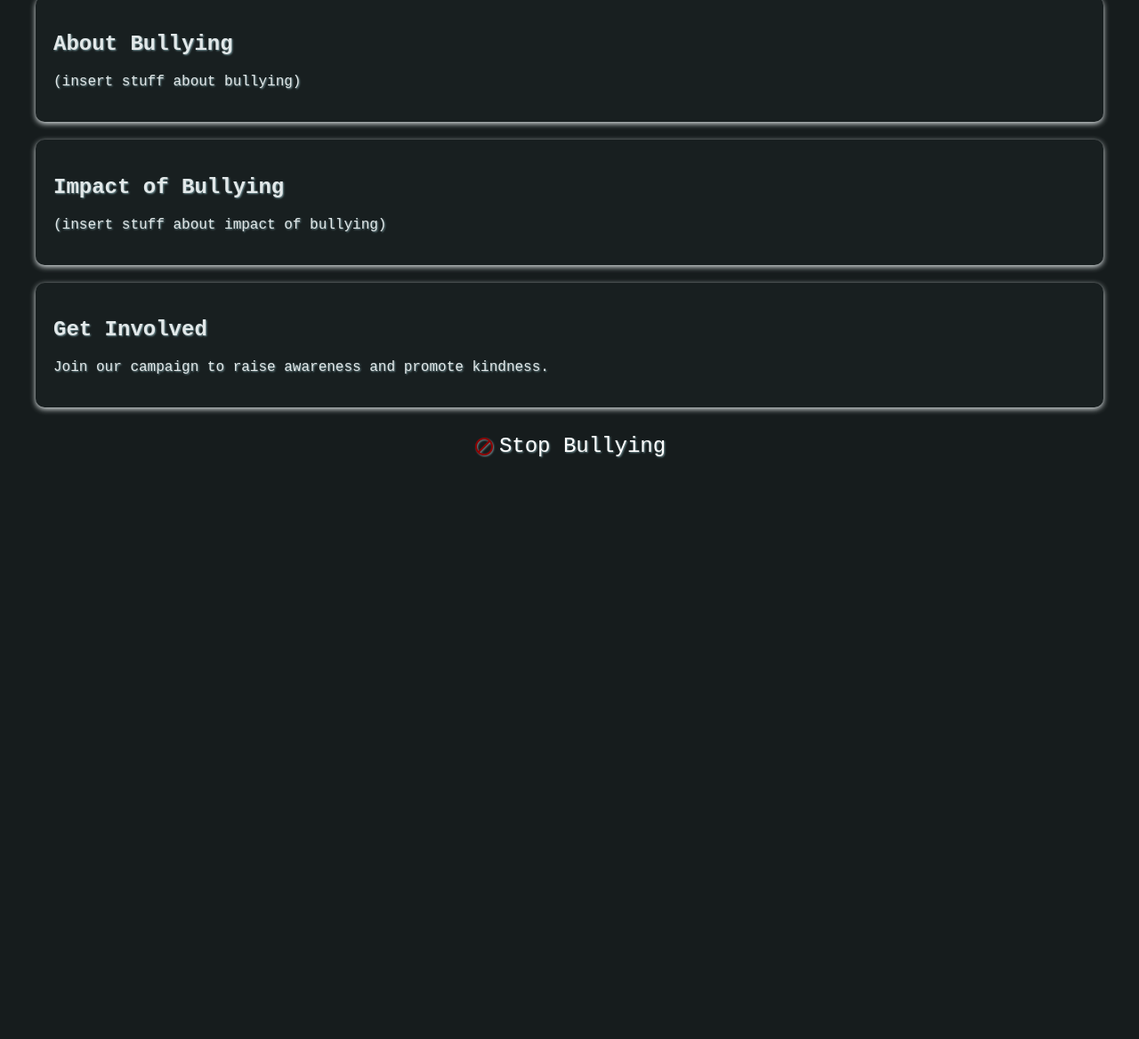
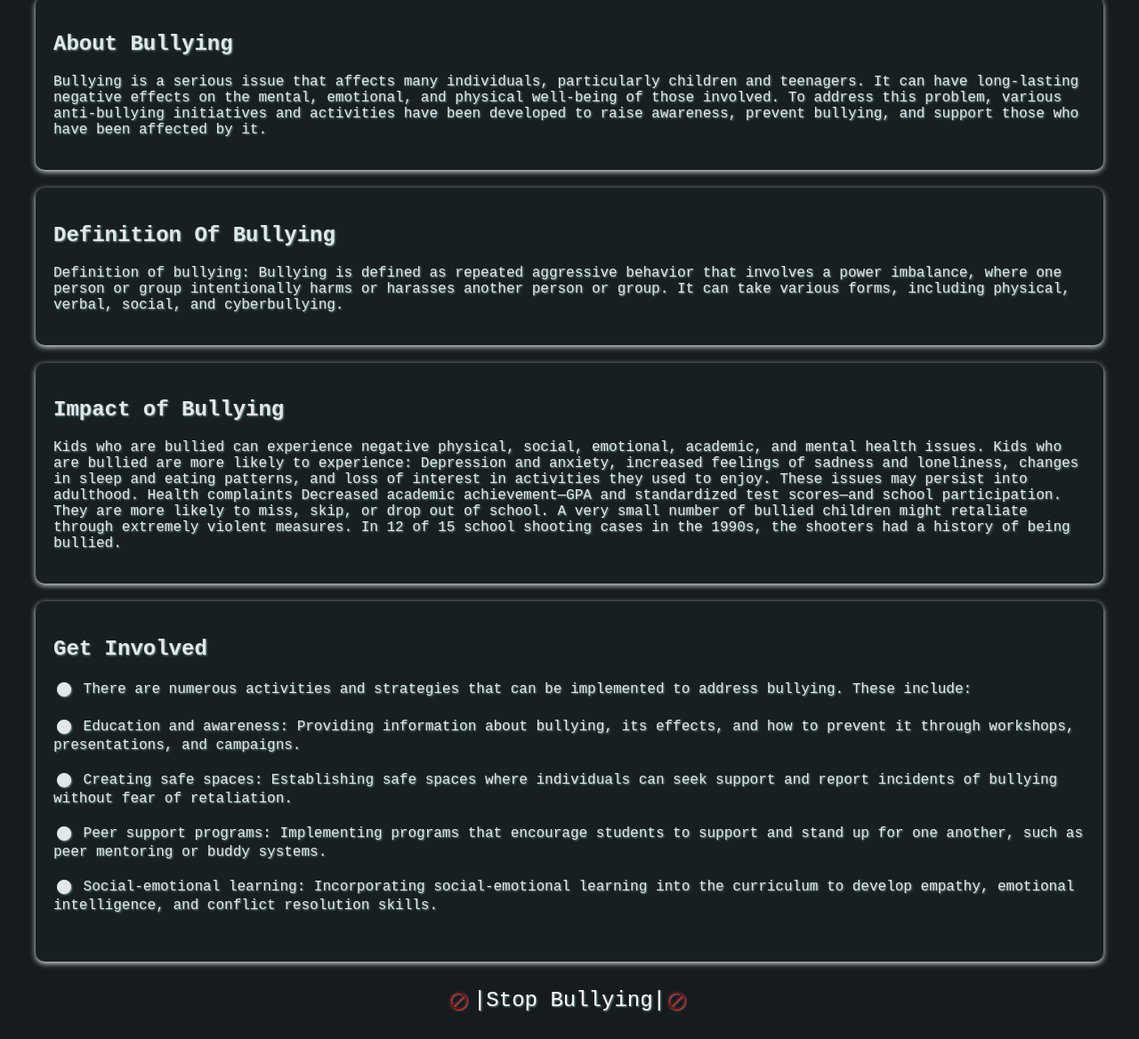
Before and after one commit to s-m-o-k-e/s-m-o-k-e.github.io, a plain HTML site: page index.html in a window 1280 px wide. Shown: the part 170-1338 px from the top of the page at 89% size. Before the commit the page ends 800 px from the top, so only its background shows below. Drawn offline with Linux system fonts and the light colour scheme.

Commit message:
Finished

```diff
--- a/index.html
+++ b/index.html
@@ -34,6 +34,7 @@
             font-family: var(--secondary-font);
             text-shadow: 2px 2px 6px #000000;
         }
+
         .navbar {
             background-color: var(--primary-color);
             padding: 10px;
@@ -49,6 +50,7 @@
             font-weight: bold;
             font-size: 18px;
         }
+
         footer {
             background-color: var(--primary-color);
             color: #fff;
@@ -56,11 +58,13 @@
             padding: 10px;
             font-size: 24px;
         }
-        footer i.material-icons {
-            color: darkred;
-            vertical-align: middle;
-            margin-right: 5px;
-        }
+
+            footer i.material-icons {
+                color: darkred;
+                vertical-align: middle;
+                margin-right: 5px;
+            }
+
         .container {
             max-width: 1200px;
             margin: 0 auto;
@@ -97,19 +101,47 @@
     <div class="container">
         <div class="section">
             <h2>About Bullying</h2>
-            <p>(insert stuff about bullying)</p>
+            <p>
+                Bullying is a serious issue that affects many individuals, particularly children and teenagers. It can have long-lasting negative effects on the mental, emotional, and physical well-being of those involved. To address this problem, various anti-bullying initiatives and activities have been developed to raise awareness, prevent bullying, and support those who have been affected by it.
+            </p>
+        </div>
+        <div class=section>
+            <h2>
+                Definition Of Bullying
+            </h2>
+            <p>
+                Definition of bullying: Bullying is defined as repeated aggressive behavior that involves a power imbalance, where one person or group intentionally harms or harasses another person or group. It can take various forms, including physical, verbal, social, and cyberbullying.
+            </p>
         </div>
         <div class="section">
             <h2>Impact of Bullying</h2>
-            <p>(insert stuff about impact of bullying)</p>
+            <p>
+                Kids who are bullied can experience negative physical, social, emotional, academic, and mental health issues. Kids who are bullied are more likely to experience:
+
+                Depression and anxiety, increased feelings of sadness and loneliness, changes in sleep and eating patterns, and loss of interest in activities they used to enjoy. These issues may persist into adulthood.
+                Health complaints
+                Decreased academic achievement—GPA and standardized test scores—and school participation. They are more likely to miss, skip, or drop out of school.
+                A very small number of bullied children might retaliate through extremely violent measures. In 12 of 15 school shooting cases in the 1990s, the shooters had a history of being bullied.
+
+            </p>
         </div>
         <div class="section">
             <h2>Get Involved</h2>
-            <p>Join our campaign to raise awareness and promote kindness.</p>
+            <p>
+                <i class="material-icons icon">fiber_manual_record</i> There are numerous activities and strategies that can be implemented to address bullying. These include:<br><br>
+
+                <i class="material-icons icon">fiber_manual_record</i> Education and awareness: Providing information about bullying, its effects, and how to prevent it through workshops, presentations, and campaigns.<br><br>
+
+                <i class="material-icons icon">fiber_manual_record</i> Creating safe spaces: Establishing safe spaces where individuals can seek support and report incidents of bullying without fear of retaliation.<br><br>
+
+                <i class="material-icons icon">fiber_manual_record</i> Peer support programs: Implementing programs that encourage students to support and stand up for one another, such as peer mentoring or buddy systems.<br><br>
+
+                <i class="material-icons icon">fiber_manual_record</i> Social-emotional learning: Incorporating social-emotional learning into the curriculum to develop empathy, emotional intelligence, and conflict resolution skills.<br><br>
+            </p>
 
         </div>
         <footer>
-            <i class="material-icons icon">block</i>Stop Bullying
+            <i class="material-icons icon">block</i>|Stop Bullying|<i class="material-icons icon">block</i>
         </footer>
     </div>
 </body>
```
Also changed, not shown: resources.html (+31 -12 lines).
